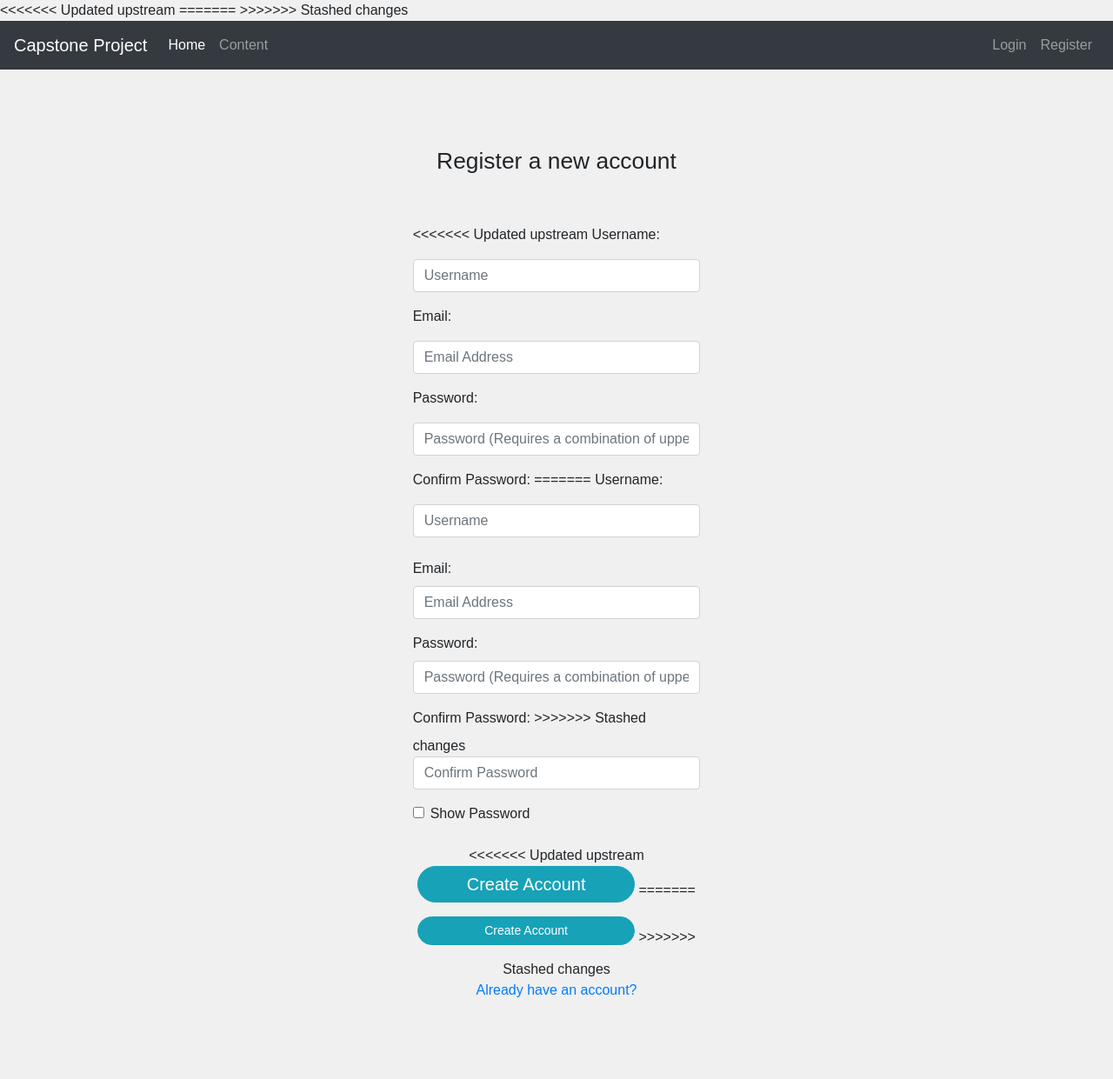
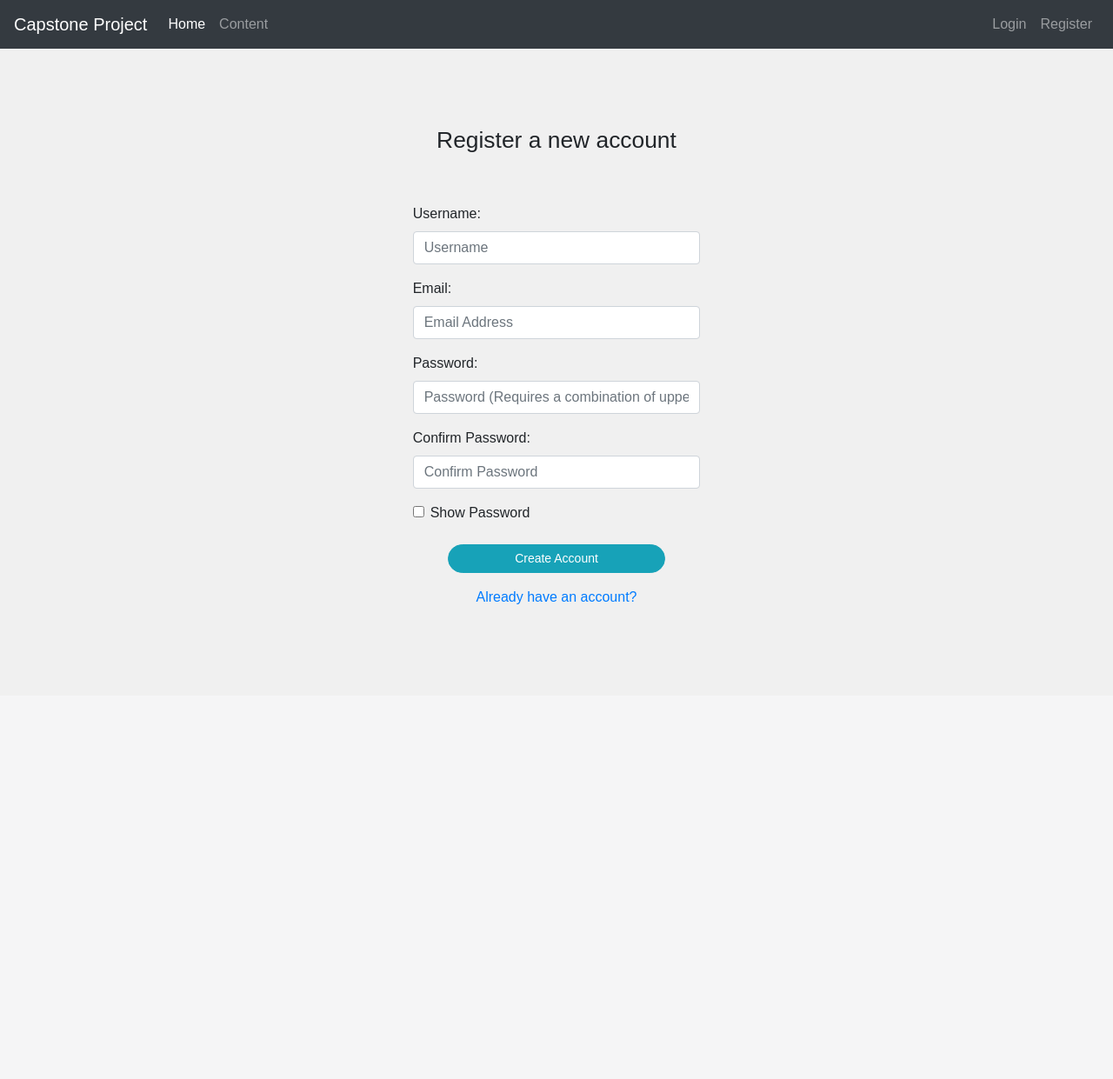
Before and after one commit to AlfredPaguio/Cross-E-commerce-Platform-Product-Evaluation-Web-Application-Capstone, a Flask app: page /register in a window 1280 px wide. Shown: the whole page at 87% size. After the commit the page ends 695 px from the top, so only its background shows below. Run offline with Flask 2, Linux system fonts and the light colour scheme.

Commit message:
resolved conflict

```diff
--- a/webscraper/static/styles/main.css
+++ b/webscraper/static/styles/main.css
@@ -182,20 +182,12 @@
   position: fixed;
   right: 30px;
   padding-right: 20px;
-<<<<<<< Updated upstream
-  z-index: 2;
-=======
   z-index: 0;
->>>>>>> Stashed changes
 }
 
 .his-fav-menu .sidebar-btn .open-btn {
   font-size: 30px;
-<<<<<<< Updated upstream
-  color: #ffffff;
-=======
   color: #212121;
->>>>>>> Stashed changes
   justify-content: right;
 }
 
@@ -204,11 +196,7 @@
   z-index: 2;
   top: 5px;
   right: 0px;
-<<<<<<< Updated upstream
-  background: #212121;
-=======
   background: #ffffff;
->>>>>>> Stashed changes
   width: 350px;
   display: flex;
   align-items: center;
@@ -227,11 +215,7 @@
   top: 5px;
   left: 15px;
   font-size: 30px;
-<<<<<<< Updated upstream
-  color: #fff;
-=======
   color: #212121;
->>>>>>> Stashed changes
 }
 
 #hideMe {
--- a/webscraper/templates/base.html
+++ b/webscraper/templates/base.html
@@ -13,10 +13,7 @@
    <!--Fontawesome-->
    <link href="https://cdnjs.cloudflare.com/ajax/libs/font-awesome/6.2.0/css/all.min.css" rel="stylesheet"
    type="text/css" />
-<<<<<<< Updated upstream
-=======
     <link rel="stylesheet" href="https://cdnjs.cloudflare.com/ajax/libs/font-awesome/4.7.0/css/font-awesome.min.css">
->>>>>>> Stashed changes
    {% endblock %}
    <title>
       {% block title%}
--- a/webscraper/templates/register.html
+++ b/webscraper/templates/register.html
@@ -12,21 +12,6 @@
                     {{ register_form.hidden_tag() }}
                     <h4 class="font-weight-normal pb-5">Register a new account</h4>
                     <div class="form-group text-left">
-<<<<<<< Updated upstream
-                        <label for="usernameForm"> {{ register_form.username.label() }}</label>
-                        {{ register_form.username(class="form-control mb-2", id="usernameForm", placeholder="Username") }}
-                    </div>
-                    <div class="form-group text-left">
-                        <label for="emailForm"> {{ register_form.email_address.label() }}</label>
-                        {{ register_form.email_address(class="form-control mb-2", id="emailForm", placeholder="Email Address") }}
-                    </div>
-                    <div class="form-group text-left">
-                        <label for="password1">{{ register_form.password1.label() }}</label>
-                        {{ register_form.password1(class="form-control mb-2", id="password1", placeholder="Password (Requires a combination of uppercase, numbers, and special characters") }}
-                    </div>
-                    <div class="form-group text-left mb-4">
-                        <label for="password2">{{ register_form.password2.label() }}</label>
-=======
                         {{ register_form.username.label() }}
                         {{ register_form.username(class="form-control mb-2", id="usernameForm", placeholder="Username") }}
                     </div>
@@ -40,7 +25,6 @@
                     </div>
                     <div class="form-group text-left mb-4">
                         {{ register_form.password2.label() }}
->>>>>>> Stashed changes
                         {{ register_form.password2(class="form-control mb-2", id="password2", placeholder="Confirm Password") }}
                         <div class="form-check pt-2">
                             <input class="form-check-input" type="checkbox" onclick="password_show_register()" id="showPassword">
@@ -50,11 +34,7 @@
                         </div>
                     </div>
                     <div class="justify-content-center">
-<<<<<<< Updated upstream
-                        {{ register_form.submit(class="btn-universal btn btn btn-info btn-lg rounded-pill mb-3", style="color:white;") }}
-=======
                         {{ register_form.submit(class="btn-universal btn btn-info btn-sm rounded-pill mb-3", style="color:white;") }}
->>>>>>> Stashed changes
                         <br>
                         <a class="font-weight-normal text-decoration-none" href="{{ url_for('login_page') }}">Already have an account?</a>
                     </div>
```
Also changed, not shown: webscraper/templates/forgot_password.html (+0 -15 lines), webscraper/templates/home.html (+0 -13 lines), webscraper/templates/login.html (+0 -16 lines).
